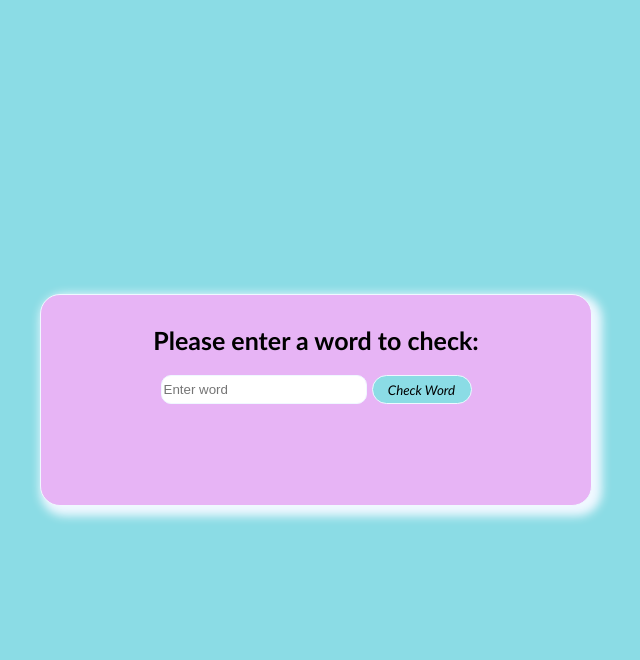
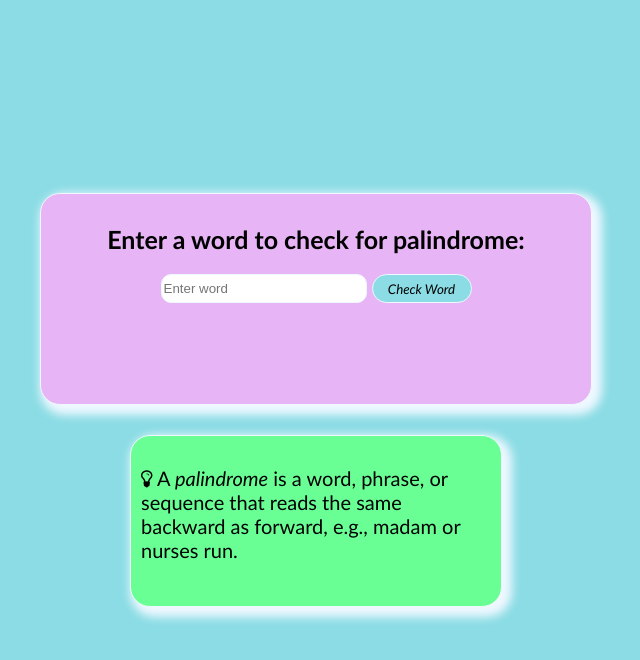
Before and after one commit to dannyboy3061/Palidrome_Checker, a plain HTML site: page index.html in a window 1280 px wide. Both pictures are taken after a click on the button "Begin". Shown: the whole page, without its empty margins (324-964 px from the left). Drawn offline with Linux system fonts and the light colour scheme.

Commit message:
QOL Changes
Added enter button functionality and cleaned up the UI

```diff
--- a/index.html
+++ b/index.html
@@ -2,6 +2,7 @@
 <html lang="en">
 <head>
     <link rel="stylesheet" href="styles.css">
+    <link rel="stylesheet" href="https://cdnjs.cloudflare.com/ajax/libs/font-awesome/4.7.0/css/font-awesome.min.css">
     <meta charset="UTF-8">
     <meta name="viewport" content="width=device-width, initial-scale=1.0">
     <title>Is It A Palindrome?</title>
@@ -14,13 +15,19 @@
 
     <div id="main-wrapper">
         <div id="wrapper">
-            <label for="text-input" id="word-input">Please enter a word to check:</label>
+            <label for="text-input" id="word-input">Enter a word to check for palindrome:</label>
             <div class="input">
                 <input type="text" id="text-input" placeholder="Enter word"/>
                 <button id="check-btn">Check Word</button>
             </div>
+
             <div id="result"></div>
         </div>
+
+        <div id="palindrome">
+            <p class="def"><i class="fa fa-lightbulb-o"></i> A <span class="p-word">palindrome</span> is a word, phrase, or sequence that reads the same backward as forward, e.g., madam or nurses run.</p>
+        </div>
+
     </div>
 
 
--- a/script.js
+++ b/script.js
@@ -14,6 +14,12 @@ function showChecker(){
     container.style.display = 'none';
     mainWrapper.style.display = 'flex';
 }
+
+textInput.addEventListener('keypress', (btn) => {
+    if(btn.key === "Enter"){
+        checkBtn.click();
+    }
+})
 
 function isPalindrome(word){
 
--- a/styles.css
+++ b/styles.css
@@ -81,3 +81,29 @@ body, html{
     font-style: italic;
     font-weight: 550;
 }
+
+#result{
+    display: flex;
+    justify-content: center;
+    margin-top: 20px;
+    font-size: 30px;
+    color: black;
+    text-align: center;
+}
+
+#palindrome{
+    height: 150px;
+    width: 350px;
+    flex-wrap: wrap;
+    font-size: 20px;
+    margin-top: 30px;
+    padding: 10px;
+    border: 1px solid aliceblue;
+    border-radius: 20px;
+    background-color: #69FF94;
+    box-shadow: 5px 5px 10px 5px aliceblue;
+}
+
+.p-word{
+    font-style: italic;
+}
```
